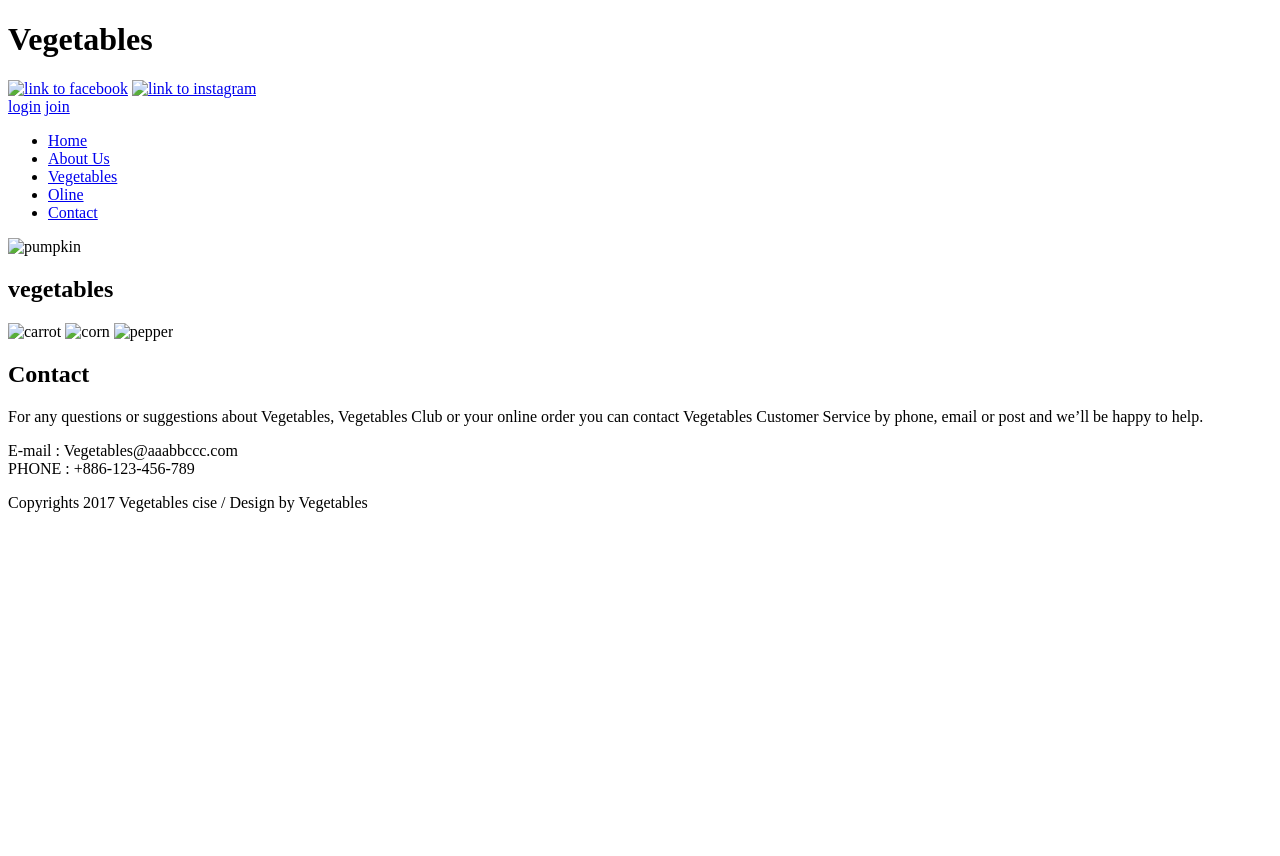
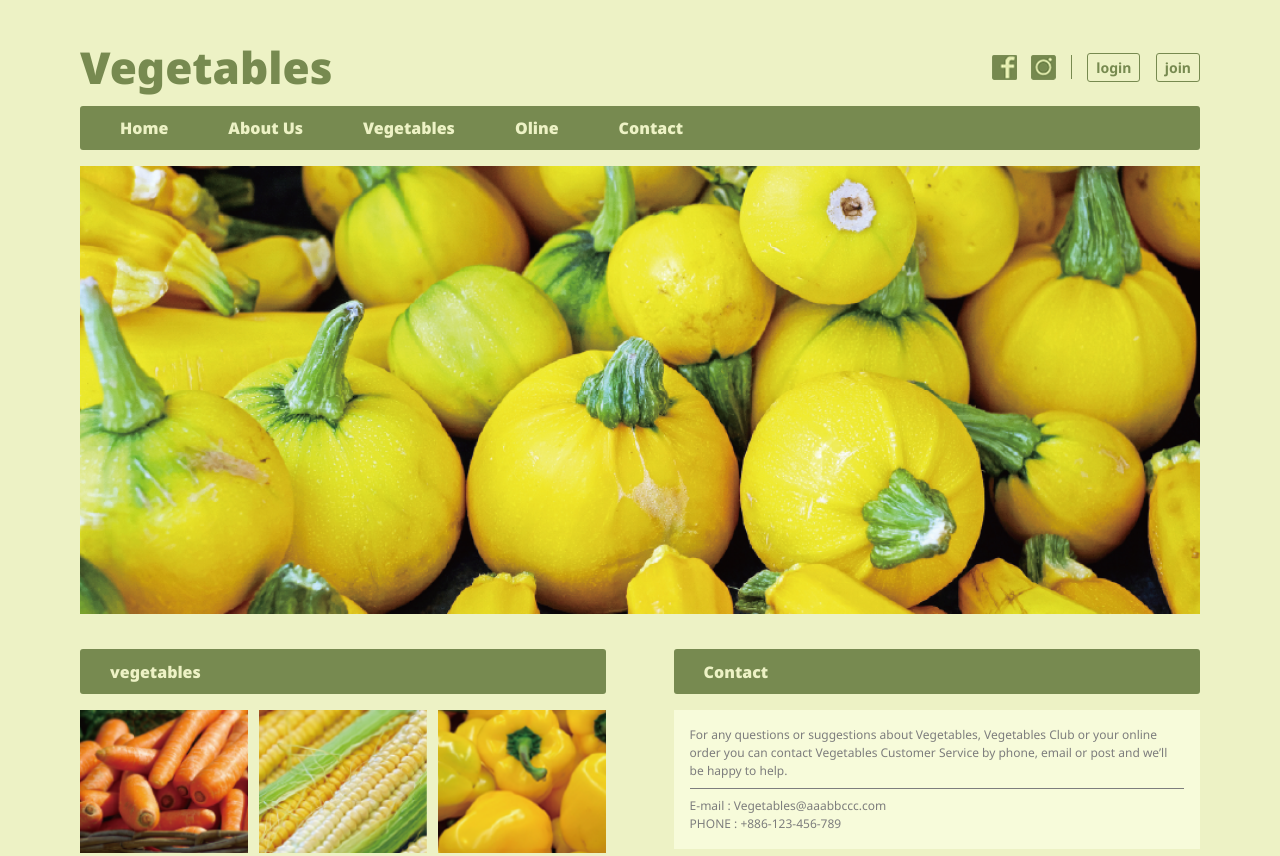
Before and after one commit to emba2ra3star/F2E_vegetablesWeb, a plain HTML site: page index.html in a window 1280 px wide. Shown: the top 856 px of the page. Before the commit the page ends 800 px from the top, so only its background shows below. Drawn offline with Linux system fonts and the light colour scheme; the site is published under a folder, as on GitHub Pages, so addresses that start at the root find nothing.

Commit message:
Add files via upload

```diff
--- a/index.html
+++ b/index.html
@@ -3,14 +3,14 @@
 <meta charset="UTF-8">
 <title>vegetables</title>
 
-<link rel="stylesheet" href="/CSS/normalize.css">
+<link rel="stylesheet" href="./CSS/normalize.css">
 <link rel="preconnect" href="https://fonts.googleapis.com">
 <link rel="preconnect" href="https://fonts.gstatic.com" crossorigin>
 <link
     href="https://fonts.googleapis.com/css2?family=Noto+Sans+TC&family=Noto+Sans:wght@400;700;900&family=Space+Mono&display=swap"
     rel="stylesheet">
-<link rel="stylesheet" href="/CSS/style_global.css">
-<link rel="stylesheet" href="/CSS/style_index.css">
+<link rel="stylesheet" href="./CSS/style_global.css">
+<link rel="stylesheet" href="./CSS/style_index.css">
 
 </html>
 
@@ -21,35 +21,35 @@
                 <h1 class="header_title head1">Vegetables</h1>
                 <div class="header_rightSideBox">
                     <a class="header_icon" href="https://www.facebook.com/groups/1517468085196003" target="_blank"><img
-                            title="facebook" src="/img/icon_facebook.png" alt="link to facebook"></a>
+                            title="facebook" src="./img/icon_facebook.png" alt="link to facebook"></a>
                     <a  class="header_icon" href="https://www.instagram.com/ntuedtd_ig/" target="_blank"><img
-                            title="instagram" src="/img/icon_instagram.png" alt="link to instagram"></a>
+                            title="instagram" src="./img/icon_instagram.png" alt="link to instagram"></a>
                     <div class="vertical_line"></div>
-                    <a class="header_btn text1" href="/backToHomepage.html">login</a>
-                    <a class="header_btn text1" href="/backToHomepage.html">join</a>
+                    <a class="header_btn text1" href="./backToHomepage.html">login</a>
+                    <a class="header_btn text1" href="./backToHomepage.html">join</a>
                 </div>
             </div>
 
             <nav class="nav head2">
                 <ul class="nav_list">
-                    <li class="nav_item"><a class="nav_item_title" href="/backToHomepage.html">Home</a></li>
-                    <li class="nav_item"><a class="nav_item_title" href="/backToHomepage.html">About Us</a></li>
-                    <li class="nav_item"><a class="nav_item_title" href="/backToHomepage.html">Vegetables</a></li>
-                    <li class="nav_item"><a class="nav_item_title" href="/backToHomepage.html">Oline</a></li>
-                    <li class="nav_item"><a class="nav_item_title" href="/backToHomepage.html">Contact</a></li>
+                    <li class="nav_item"><a class="nav_item_title" href="./backToHomepage.html">Home</a></li>
+                    <li class="nav_item"><a class="nav_item_title" href="./backToHomepage.html">About Us</a></li>
+                    <li class="nav_item"><a class="nav_item_title" href="./backToHomepage.html">Vegetables</a></li>
+                    <li class="nav_item"><a class="nav_item_title" href="./backToHomepage.html">Oline</a></li>
+                    <li class="nav_item"><a class="nav_item_title" href="./backToHomepage.html">Contact</a></li>
                 </ul>
             </nav>
         </header>
 
         <main>
-            <img class="main_img" src="/img/vegetables/img_main_pumpkin.png" alt="pumpkin">
+            <img class="main_img" src="./img/vegetables/img_main_pumpkin.png" alt="pumpkin">
             <div class="main_secondBox">
                 <div class="main_leftBox">
                     <h2 class="leftBox_title head2">vegetables</h2>
                     <div class="leftBox_content">
-                        <img class="leftBox_img" src="/img/vegetables/img_vegetables_carrot.png" alt="carrot">
-                        <img class="leftBox_img" src="/img/vegetables/img_vegetables_corn.png" alt="corn">
-                        <img class="leftBox_img" src="/img/vegetables/img_vegetables_pepper.png" alt="pepper">
+                        <img class="leftBox_img" src="./img/vegetables/img_vegetables_carrot.png" alt="carrot">
+                        <img class="leftBox_img" src="./img/vegetables/img_vegetables_corn.png" alt="corn">
+                        <img class="leftBox_img" src="./img/vegetables/img_vegetables_pepper.png" alt="pepper">
                     </div>
                 </div>
                 <div class="main_rightBox">
```
Also changed, not shown: backToHomepage.html (+4 -4 lines).
